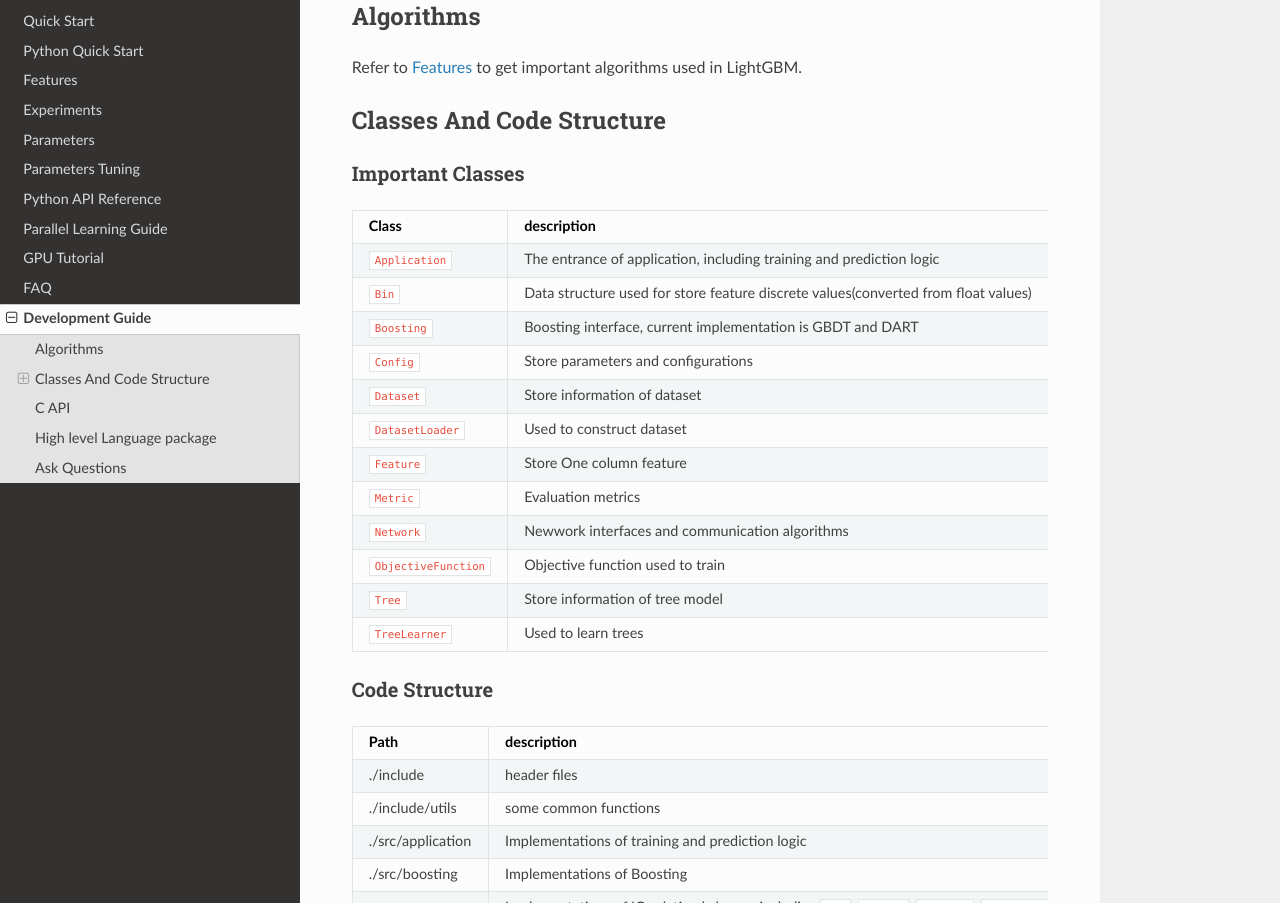
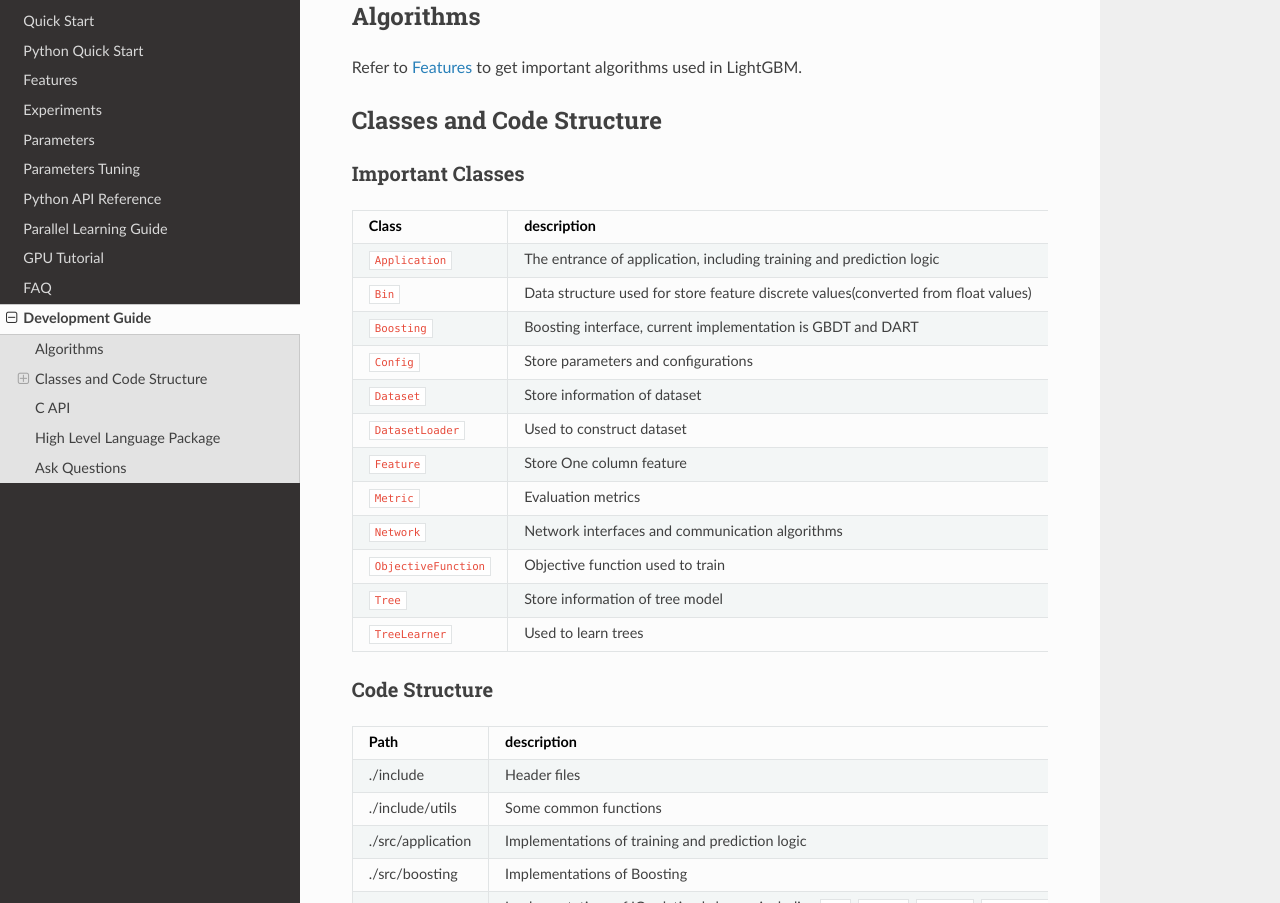
Before and after one commit to microsoft/LightGBM, a Sphinx documentation site: the page built from docs/development.rst, in a window 1280 px wide and 1400 px high. Shown: the part 160-1063 px from the top of the window. Built offline with Sphinx 7.4.7 and the Read the Docs theme 2.0.0, drawn with Linux system fonts in a browser that asks for light colours; pages that are not in the unit, such as notebooks, are missing from menus; some of the changed text lies outside the part shown.

Commit message:
fixed typos

```diff
--- a/docs/development.rst
+++ b/docs/development.rst
@@ -6,7 +6,7 @@ Algorithms
 
 Refer to `Features <https://github.com/Microsoft/LightGBM/wiki/Features>`__ to get important algorithms used in LightGBM.
 
-Classes And Code Structure
+Classes and Code Structure
 --------------------------
 
 Important Classes
@@ -31,7 +31,7 @@ Important Classes
 +-------------------------+--------------------------------------------------------------------------------------+
 | ``Metric``              | Evaluation metrics                                                                   |
 +-------------------------+--------------------------------------------------------------------------------------+
-| ``Network``             | Newwork interfaces and communication algorithms                                      |
+| ``Network``             | Network interfaces and communication algorithms                                      |
 +-------------------------+--------------------------------------------------------------------------------------+
 | ``ObjectiveFunction``   | Objective function used to train                                                     |
 +-------------------------+--------------------------------------------------------------------------------------+
@@ -46,9 +46,9 @@ Code Structure
 +---------------------+------------------------------------------------------------------------------------------------------------------------------------+
 | Path                | description                                                                                                                        |
 +=====================+====================================================================================================================================+
-| ./include           | header files                                                                                                                       |
+| ./include           | Header files                                                                                                                       |
 +---------------------+------------------------------------------------------------------------------------------------------------------------------------+
-| ./include/utils     | some common functions                                                                                                              |
+| ./include/utils     | Some common functions                                                                                                              |
 +---------------------+------------------------------------------------------------------------------------------------------------------------------------+
 | ./src/application   | Implementations of training and prediction logic                                                                                   |
 +---------------------+------------------------------------------------------------------------------------------------------------------------------------+
@@ -75,7 +75,7 @@ C API
 
 Refere to the comments in `c\_api.h <https://github.com/Microsoft/LightGBM/blob/master/include/LightGBM/c_api.h>`__.
 
-High level Language package
+High Level Language Package
 ---------------------------
 
 Follow the implementation of `python-package <https://github.com/Microsoft/LightGBM/tree/master/python-package/lightgbm>`__.
```
